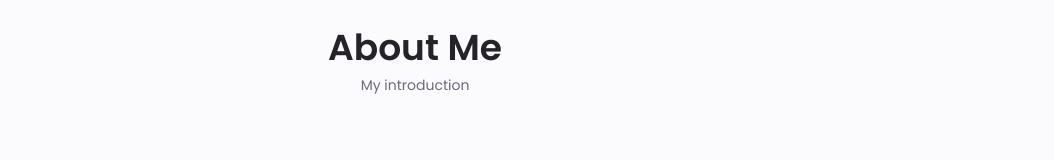
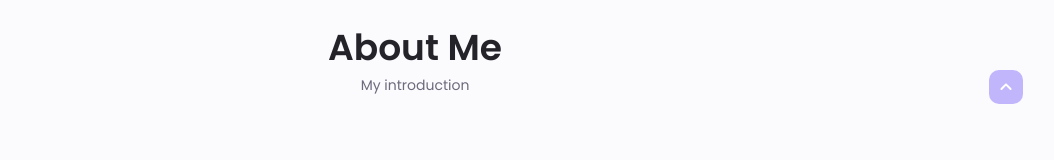
Before and after one commit to darylste/portfolio-project, a React (Create React App) app: page / in a window 1280 px wide. Shown: the part 764-924 px from the top of the page, without its empty margins (225-1279 px from the left). Built offline with nearby package versions, Linux system fonts and the light colour scheme.

Commit message:
scroll up component added

```diff
--- a/src/App.js
+++ b/src/App.js
@@ -4,6 +4,7 @@ import HomeSection from './components/organisms/HomeSection/HomeSection.componen
 import ProjectSection from './components/organisms/ProjectSection/ProjectSection.component';
 import SkillsSection from './components/organisms/SkillsSection/SkillsSection.component';
 import Footer from './components/organisms/Footer/Footer.component';
+import ScrollUp from './components/atoms/ScrollUp/ScrollUp.component';
 
 function App() {
 	return (
@@ -14,6 +15,7 @@ function App() {
 			<SkillsSection />
 			<ProjectSection />
 			<Footer />
+			<ScrollUp />
 		</div>
 	);
 }
--- /dev/null
+++ b/src/components/atoms/ScrollUp/ScrollUp.component.jsx
@@ -0,0 +1,39 @@
+import React, { useEffect, useState } from 'react';
+import './ScrollUp.style.scss';
+
+import arrowIcon from '../../../assets/expand-more.svg';
+import classNames from 'classnames';
+
+const ScrollUp = () => {
+	const [isVisible, setIsVisible] = useState(false);
+
+	useEffect(() => {
+		window.addEventListener('scroll', (event) => {
+			const positionY = window.scrollY;
+			const target = 400;
+
+			if (positionY > target) {
+				setIsVisible(true);
+			} else {
+				setIsVisible(false);
+			}
+		});
+	}, []);
+
+	return (
+		<a
+			className={classNames('scroll-up', {
+				'scroll-up-active': isVisible,
+			})}
+			href='#home'
+		>
+			<img
+				className='icon-rotate-180 icon-white'
+				src={arrowIcon}
+				alt='arrowIcon'
+			/>
+		</a>
+	);
+};
+
+export default ScrollUp;
--- /dev/null
+++ b/src/components/atoms/ScrollUp/ScrollUp.style.scss
@@ -0,0 +1,22 @@
+@import '../../../styles/variables';
+
+.scroll-up {
+	position: fixed;
+	bottom: $spacing-md;
+	right: $spacing-md;
+	padding: 0.5rem;
+	margin-bottom: -100px;
+	display: flex;
+	justify-content: center;
+	align-items: center;
+	border-radius: 10px;
+	background-color: $color-primary-light;
+
+	&:hover {
+		background-color: $color-primary;
+	}
+
+	&-active {
+		margin-bottom: 0;
+	}
+}
--- a/src/components/molecules/Carousel/Carousel.component.jsx
+++ b/src/components/molecules/Carousel/Carousel.component.jsx
@@ -36,7 +36,7 @@ const Carousel = ({ projects = 0 }) => {
 													<Button
 														varient='primary'
 														icon={arrowIcon}
-														iconClassName='icon-white icon-rotate'
+														iconClassName='icon-white icon-rotate-90'
 														href={siteUrl}
 													>
 														Website
@@ -45,7 +45,7 @@ const Carousel = ({ projects = 0 }) => {
 													<Button
 														varient='primary'
 														icon={arrowIcon}
-														iconClassName='icon-white icon-rotate'
+														iconClassName='icon-white icon-rotate-90'
 														href={codeUrl}
 													>
 														Code
--- a/src/index.scss
+++ b/src/index.scss
@@ -43,6 +43,10 @@ section {
 		brightness(200%) contrast(101%);
 }
 
-.icon-rotate {
+.icon-rotate-90 {
 	transform: rotate(270deg);
 }
+
+.icon-rotate-180 {
+	transform: rotate(180deg);
+}
```
